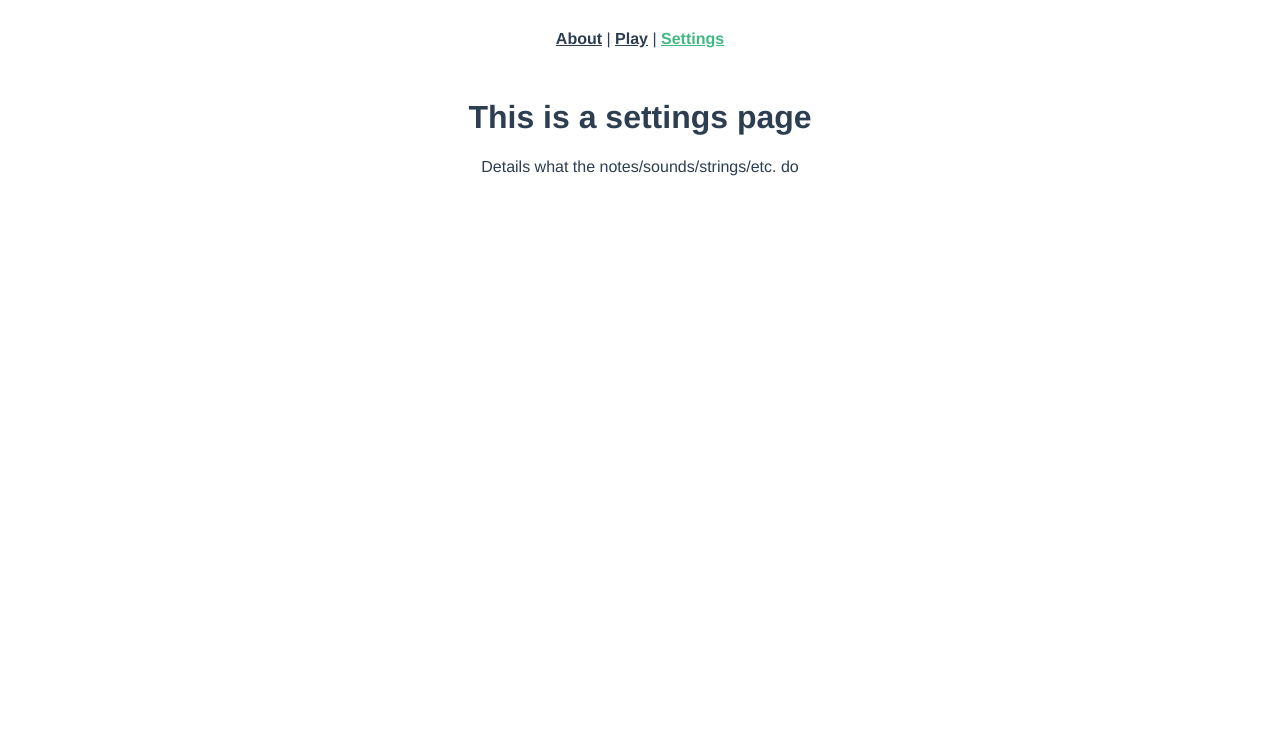
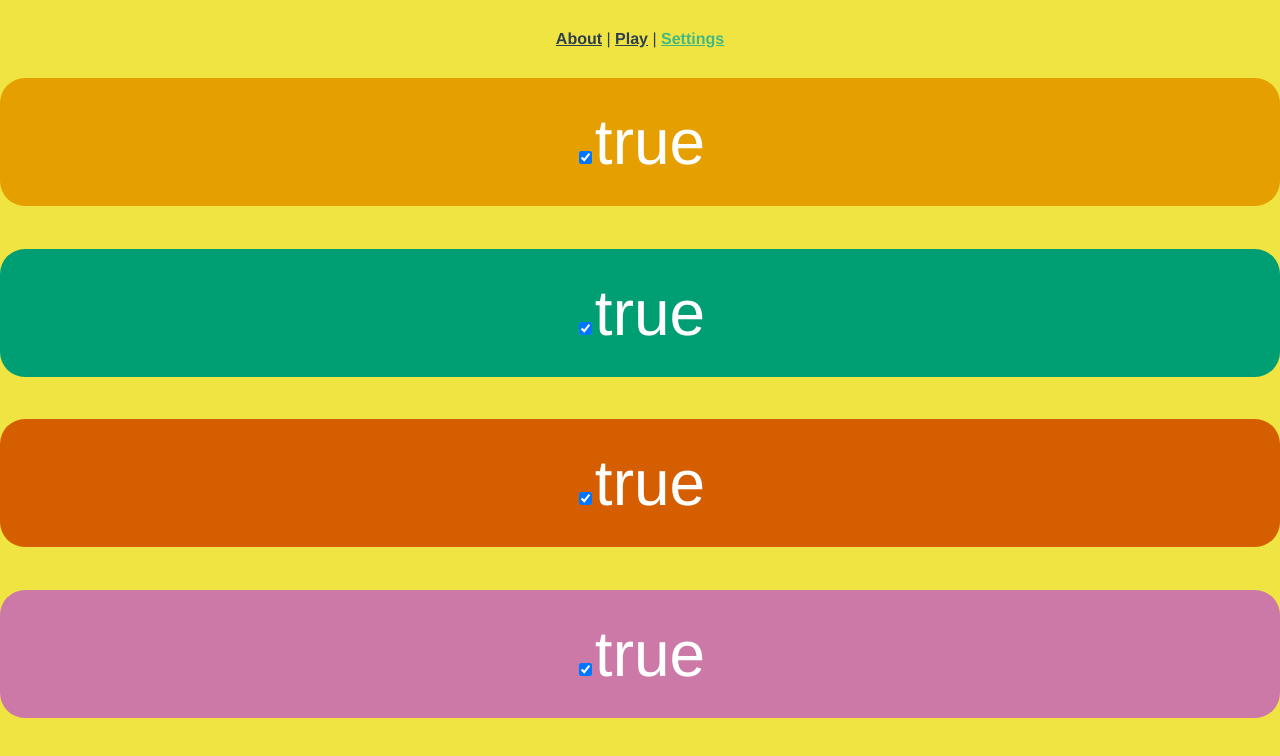
Before and after one commit to gawainhewitt/orchlab-strings, a Vue app: page /settings in a window 1280 px wide. Shown: the top 756 px of the page. Built offline with nearby package versions, Linux system fonts and the light colour scheme; what vue3-touch-events would draw is missing.

Commit message:
string can be switched on or off

```diff
--- a/src/App.vue
+++ b/src/App.vue
@@ -4,10 +4,19 @@
     <router-link to="/play">Play</router-link> |
     <router-link to="/settings">Settings</router-link>
   </nav>
-  <router-view/>
+  <router-view :strings="strings" :update-strings="updateStrings"/>
 </template>
 
 <script>
+
+  // const black = "rgb(0, 0, 0)"
+  const orange = "rgb(230, 159, 0)"
+  // const skyBlue = "rgb(86, 180, 233)"
+  const blueishGreen = "rgb(0, 158, 115)"
+  // const yellow = "rgb(240, 228, 66)"
+  // const blue = "rgb(0, 114, 178)"
+  const vermilion = "rgb(213, 94, 0)"
+  const reddishPurple = "rgb(204, 121, 167)"
 
   document.addEventListener("gesturestart", function (e) {
     e.preventDefault();
@@ -29,6 +38,21 @@ export default {
   // components: {
   //   AppButton
   // }
+  data() {
+      return {
+        strings: [{string: 0, stringOn: true, pluckKey: "Z", bowKey: "M", bowing: false, note: "A3", color: orange},
+                  {string: 1, stringOn: true, pluckKey: "X", bowKey: ",", bowing: false, note: "B3", color: blueishGreen},
+                  {string: 2, stringOn: true, pluckKey: "C", bowKey: ".", bowing: false, note: "C4", color: vermilion},
+                  {string: 3, stringOn: true, pluckKey: "V", bowKey: "/", bowing: false, note: "D4", color: reddishPurple}
+                ]
+      }
+      },
+      methods: {
+        updateStrings(string, key, value) {
+          this.strings[string][key] = value;
+          console.log(this.strings)
+        }
+      }
 }
 </script>
 
@@ -38,6 +62,7 @@ html, body, #app {
   margin: 0;
   overscroll-behavior: none;
   overscroll-behavior-x: none;
+  background-color: rgb(240, 228, 66);
 }
 
 #app {
--- /dev/null
+++ b/src/components/StringSettings.vue
@@ -0,0 +1,56 @@
+<template>
+    <div
+      class="string-settings"
+      :style="myStyle"
+    >
+        <span>
+            <input type="checkbox" v-model="checked" checked-name="check" />
+            <label for="check">{{ checked }}</label>
+        </span>
+    </div>
+  </template>
+
+
+  <script>
+
+    export default {
+      props: {
+        buttonColour: String,
+        active: Boolean,
+        number: Number,
+        updateStrings: Function
+      },
+      data() {
+        return {
+          myStyle:{
+          backgroundColor: this.buttonColour,
+          },
+
+        }
+      },
+      computed: {
+        checked: {
+          get: function() {
+            return this.active;
+          },
+          set: function() {
+            this.updateStrings(this.number, "stringOn", !this.checked)
+          }
+        }
+
+      }
+    }
+  </script>
+
+  <style scoped>
+    .string-settings {
+      color: rgb(255, 255, 255);
+      border-radius: 25px;
+      height: 20%;
+      font-size: 4em;
+      display: flex;
+      justify-content: center;
+      flex-direction: column;
+      user-select: none;
+    }
+  </style>
--- a/src/views/PlayView.vue
+++ b/src/views/PlayView.vue
@@ -1,14 +1,14 @@
 <template>
   <div class="play">
-      <AppButton v-for="(string, i) in strings"
+      <AppButton v-for="(string, i) in activeStrings"
       :string="string"
       :key="i"
-      :buttonText=strings[i].note
-      :buttonColour=strings[i].color
+      :buttonText=activeStrings[i].note
+      :buttonColour=activeStrings[i].color
       :pluckNote="pluckNote"
       :bowNote="bowNote"
       :endBow="endBow"
-      :note=strings[i].note
+      :note=activeStrings[i].note
     />
   </div>
 
@@ -23,30 +23,22 @@
   // import C4 from "../assets/42247__timkahn__c_s-cello-c4.flac";
   // import D4 from "../assets/42251__timkahn__c_s-cello-d4.flac";
 
-  // const black = "rgb(0, 0, 0)"
-  const orange = "rgb(230, 159, 0)"
-  // const skyBlue = "rgb(86, 180, 233)"
-  const blueishGreen = "rgb(0, 158, 115)"
-  // const yellow = "rgb(240, 228, 66)"
-  // const blue = "rgb(0, 114, 178)"
-  const vermilion = "rgb(213, 94, 0)"
-  const reddishPurple = "rgb(204, 121, 167)"
 
     export default {
-      name: "App",
       components: {
         AppButton
        },
+      props: {
+        strings: Array,
+        updateStrings: Function
+             },
       data() {
         return {
-          strings: [{pluckKey: "Z", bowKey: "M", bowing: false, note: "A3", color: orange},
-                    {pluckKey: "X", bowKey: ",", bowing: false, note: "B3", color: blueishGreen},
-                    {pluckKey: "C", bowKey: ".", bowing: false, note: "C4", color: vermilion},
-                    {pluckKey: "V", bowKey: "/", bowing: false, note: "D4", color: reddishPurple}
-                  ]
+
         }
       },
       created() {
+        console.log(this.activeStrings);
         this.Sounds = new ToneAudioBuffers({
           urls: {
             plucked: pluckB3
@@ -59,6 +51,17 @@
       unmounted() {
         window.removeEventListener("keydown", this.handleKeyDown);
         window.removeEventListener("keyup", this.handleKeyUp);
+      },
+      computed: {
+        activeStrings: function() {
+          let stringState = [];
+          for(let i = 0; i < this.strings.length; i++){
+            if(this.strings[i].stringOn){
+              stringState.push(this.strings[i]);
+            }
+          }
+          return stringState;
+        }
       },
       methods: {
         setUpSamplers() {
@@ -87,25 +90,26 @@
         },
         handleKeyDown(event) {
           const qwertyInput = event.key.toUpperCase();
-          for(let i = 0; i < this.strings.length; i++){
-            if(this.strings[i].bowKey === qwertyInput){
-              if (!this.strings[i].bowing){
-                this.bowNote("keyboard", this.strings[i].note);
-                this.strings[i].bowing = true;
+          for(let i = 0; i < this.activeStrings.length; i++){
+            if(this.activeStrings[i].bowKey === qwertyInput){
+              if (!this.activeStrings[i].bowing){
+                this.bowNote("keyboard", this.activeStrings[i].note);
+                this.updateStrings(this.activeStrings[i].string, "bowing", true);
               }
             }
           }
 
         },
         handleKeyUp(event) {
+          console.log(`key released ${event.key}`)
           const qwertyInput = event.key.toUpperCase();
-            for(let i = 0; i < this.strings.length; i++){
-              if(this.strings[i].pluckKey === qwertyInput){
-                  this.pluckNote("keyboard", this.strings[i].note);
-              }else if(this.strings[i].bowKey === qwertyInput){
-                if (this.strings[i].bowing){
-                  this.endBow("keyboard", this.strings[i].note);
-                  this.strings[i].bowing = false;
+            for(let i = 0; i < this.activeStrings.length; i++){
+              if(this.activeStrings[i].pluckKey === qwertyInput){
+                  this.pluckNote("keyboard", this.activeStrings[i].note);
+              }else if(this.activeStrings[i].bowKey === qwertyInput){
+                if (this.activeStrings[i].bowing){
+                  this.endBow("keyboard", this.activeStrings[i].note);
+                  this.updateStrings(this.activeStrings[i].string, "bowing", false);
                 }
             }
             }
--- a/src/views/SettingsView.vue
+++ b/src/views/SettingsView.vue
@@ -1,6 +1,36 @@
 <template>
-  <div class="home">
-    <h1>This is a settings page</h1>
-    <p>Details what the notes/sounds/strings/etc. do</p>
+  <div class="settings">
+    <StringSettings v-for="(string, i) in strings"
+      :string="string"
+      :key="i"
+      :buttonColour=strings[i].color
+      :active="strings[i].stringOn"
+      :number="strings[i].string"
+      :updateStrings="updateStrings"
+      ></StringSettings>
   </div>
+
 </template>
+
+<script>
+  import StringSettings from '@/components/StringSettings.vue';
+
+  export default {
+    components: {
+      StringSettings
+    },
+    props: {
+      strings: Array,
+      updateStrings: Function
+    }
+  }
+</script>
+
+<style>
+  .settings {
+    height: 80%;
+    display: flex;
+    flex-direction: column;
+    justify-content: space-between;
+  }
+</style>
```
